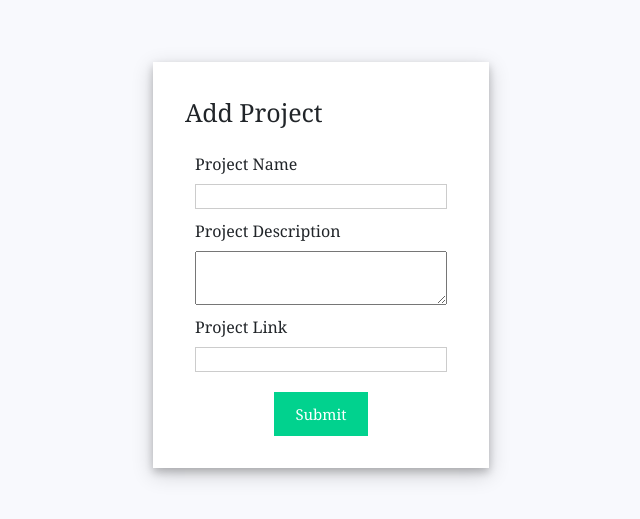
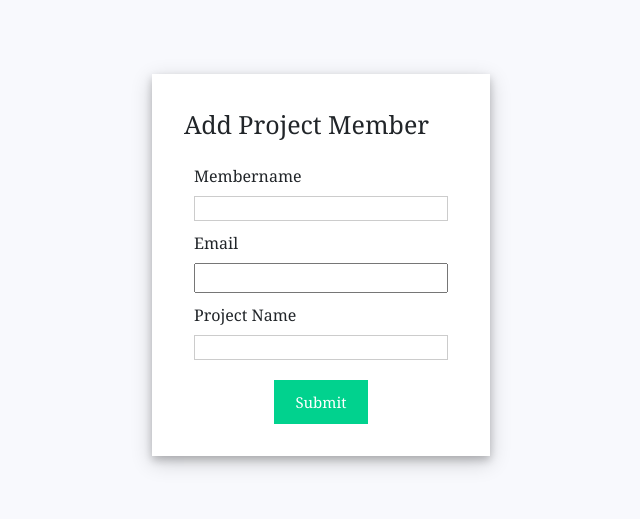
Before and after one commit to ianrich69420/ianrich69420-phase-3-wk-4-moringa-react-app, a React (Create React App) app: page / in a window 1280 px wide. Shown: the part 135-654 px from the top of the page, without its empty margins (319-959 px from the left). Built offline with nearby package versions, Linux system fonts and the light colour scheme; no server answers.

Commit message:
Initializing Project Member Adder

```diff
--- a/src/App.css
+++ b/src/App.css
@@ -84,7 +84,8 @@ input[type="submit"]:hover {
 
 .login-form,
 .register-form,
-.project-form {
+.project-form,
+.project-member-form {
   background-color: white;
   padding: 2rem;
   box-shadow: 0 4px 8px 0 rgba(0, 0, 0, 0.2), 0 6px 20px 0 rgba(0, 0, 0, 0.19);
--- a/src/App.js
+++ b/src/App.js
@@ -4,10 +4,12 @@ import Login from  './components/Login';
 import Register from './components/Register';
 import Projects from './components/Projects';
 import AddProject from './components/AddProject'
+import AddProjectMember from './components/AddProjectMember';
 
 function App() {
   const [users, setUsers] = useState([])
   const [projects, setProjects] = useState([])
+  const [projectMembers, setProjectMembers] = useState([])
 
   useEffect(() => {
     fetch('http://localhost:9292/users')
@@ -21,6 +23,12 @@ function App() {
       .then(projects => setProjects(projects))
   }, []);
 
+  useEffect(() => {
+    fetch('http://localhost:9292/project_members')
+      .then(r => r.json())
+      .then(projectMembers => setProjectMembers(projectMembers))
+  }, []);
+
   function deleteProject(projectToDelete) {
     fetch(`http://localhost:9292/projects/${projectToDelete.id}`, {
       method: "DELETE",
@@ -30,7 +38,7 @@ function App() {
 
   return (
     <div>
-      <AddProject projects={projects}/>
+      <AddProjectMember projectMembers={projectMembers} users={users} projects={projects} />
     </div>
   )
 }
--- /dev/null
+++ b/src/components/AddProjectMember.js
@@ -0,0 +1,91 @@
+import React, { useState } from "react";
+
+function AddProjectMember({ projectMembers, users, projects }) {
+  const [errorMessages, setErrorMessages] = useState({});
+  const [isSubmitted, setIsSubmitted] = useState(false);
+
+  const handleSubmit = (event) => {
+    event.preventDefault();
+
+    const errors = {
+        email: "Member email already used for project",
+        project_member: "User or Project does not exist"
+    };
+
+    var { membername, email, project_name } = document.forms[0];
+
+    const projectMemberObj = {
+        membername: membername.value,
+        email: email.value,
+        project_name: project_name.value
+    }
+
+    const projectData = projects.find((project) => project.project_name === project_name.value)
+
+    const userData = users.find((user) => user.email === email.value)
+
+    const projectMemberData = projectMembers.find((projectMember) => projectMember.project_id === projectData.id && projectMember.email === email.value );
+
+    console.log(projectMemberData)
+    console.log(userData)
+    console.log(projectData)
+    console.log(users)
+
+    if (userData && projectData && !projectMemberData) {
+      fetch("http://localhost:9292/project_members", {
+          method: "POST",
+          headers: {
+              "Content-Type": "application/json"
+          },
+          body: JSON.stringify(projectMemberObj)
+          })
+          .then(r => r.json())
+          .then(data => console.log(data));
+      setIsSubmitted(true);
+    } else if (projectMemberData) {
+      setErrorMessages({name: "email", message: errors.email})
+    } else {
+      setErrorMessages({name: "project_member", message: errors.project_member})
+    }
+  };
+
+  const renderErrorMessage = (name) =>
+  name === errorMessages.name && (
+    <div className="error">{errorMessages.message}</div>
+  );
+
+  const renderForm = (
+    <div className="form">
+      <form onSubmit={handleSubmit}>
+        <div className="input-container">
+          <label>Membername </label>
+          <input type="text" name="membername" required />
+        </div>
+        <div className="input-container">
+          <label>Email </label>
+          <input type="email" name="email" required />
+          {renderErrorMessage("email")}
+        </div>
+        <div className="input-container">
+          <label>Project Name </label>
+          <input type="text" name="project_name" required />
+        </div>
+        <div className="button-container">
+          <input type="submit" />
+        </div>
+          {renderErrorMessage("project_member")}
+      </form>
+    </div>
+  );
+
+  return (
+    <div className="app">
+      <div className="project-member-form">
+        <div className="title">Add Project Member</div>
+        {isSubmitted ? <div>Member added!</div> : renderForm}
+      </div>
+    </div>
+  );
+}
+
+export default AddProjectMember;
```
